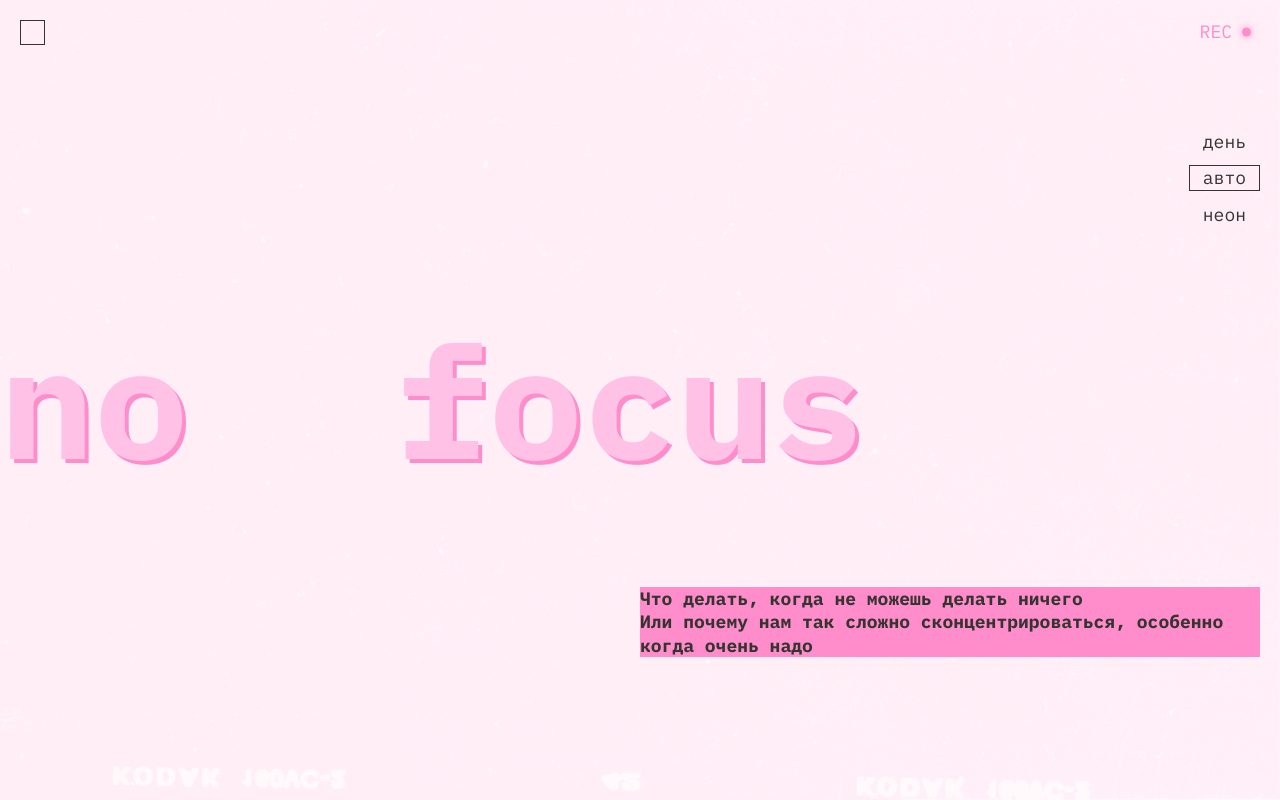
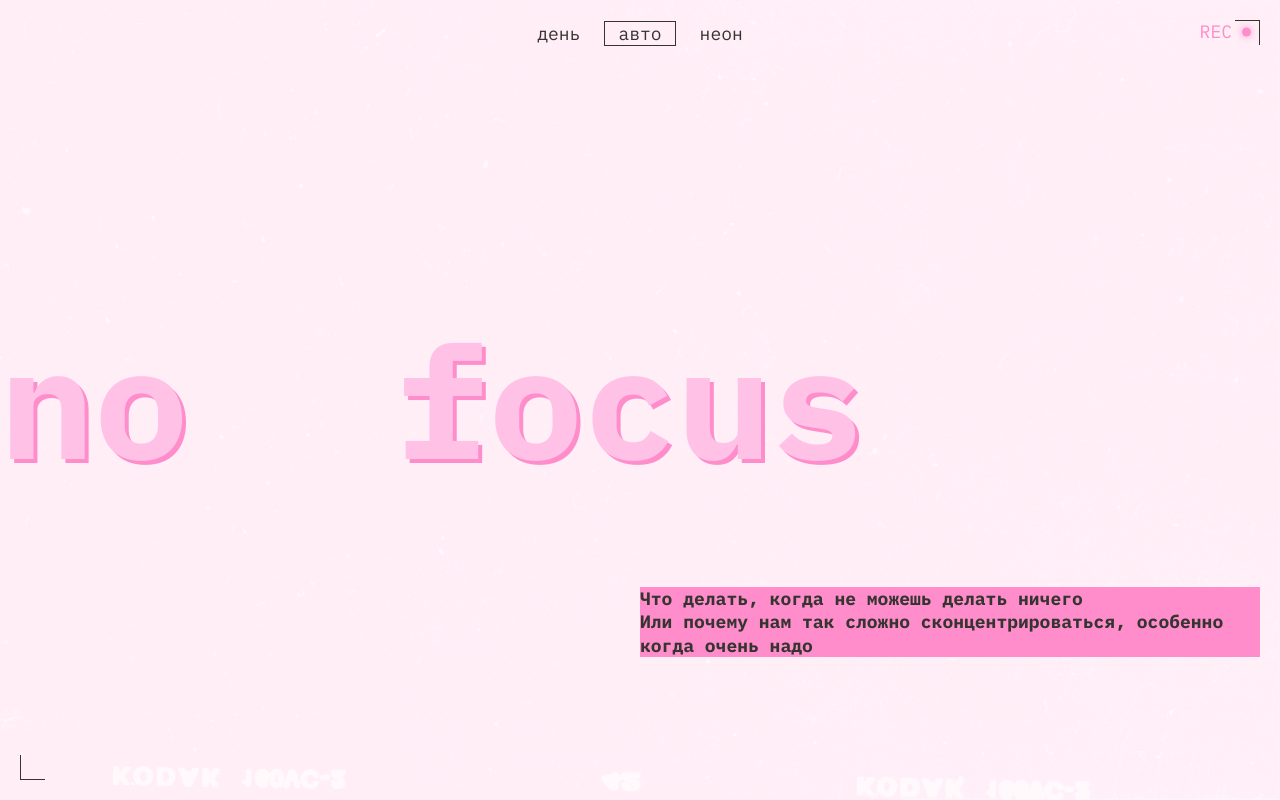
Before and after one commit to YBHPG/slozhno-sosredotochitsya, a plain HTML site: page index.html in a window 1280 px wide. Shown: the top 800 px of the page. Drawn offline with Linux system fonts and the light colour scheme.

Commit message:
CSS changes
recrted, naming

```diff
--- a/index.html
+++ b/index.html
@@ -22,7 +22,7 @@
     <div class="container horizontal-padding full-height">
       <div class="header-grid rected header__content full-height">
         <span class="header__rec" aria-hidden="true">rec</span>
-        <div class="header-section1">
+        <div class="header-section__buttons">
           <nav class="header__theme-menu">
             <ul class="header__theme-menu-list">
               <li class="header__theme-menu-item">
@@ -45,12 +45,13 @@
             </ul>
           </nav>
         </div>
-        <h1 class="no-focus-grid header-section2">
+        <h1 class="no-focus-grid header-section__no-focus">
           <span class="header__title">no</span>
           <span class="header__title">focus</span>
         </h1>
-        <div class="content-grid header-section3">
-          <p class="title-decor header-section3__desc">Что делать, когда не можешь делать ничего<br>Или почему нам так
+        <div class="content-grid header-section__text">
+          <p class="title-decor header-section__text__title">Что делать, когда не можешь делать ничего<br>Или почему нам
+            так
             сложно сконцентрироваться, особенно когда очень надо</p>
         </div>
       </div>
--- a/styles/style.css
+++ b/styles/style.css
@@ -62,31 +62,30 @@
 
 .rected::before,
 .rected::after {
-  top: 0;
-  right: 0;
   position: absolute;
   z-index: -1;
   content: "";
-  height: 25px;
-  width: 25px;
-  top: 0;
-  /* Выравнивание по вертикальной оси */
-  left: 0;
-  /* Выравнивание по горизонтальной оси */
 }
 
 .rected::before {
-  top: 0;
-  right: 0;
-  border-top: 1px solid var(--title-color-secondary);
-  border-right: 1px solid var(--title-color-secondary);
+  position: absolute;
+  border-top: 1px var(--title-color-secondary) solid;
+  border-right: 1px var(--title-color-secondary) solid;
+  inline-size: 25px;
+  block-size: 25px;
+  inset-inline-end: 0px;
+  inset-block-start: 0px;
 }
 
 .rected::after {
-  left: 0;
-  bottom: 0;
-  border-left: 1px solid var(--title-color-secondary);
-  border-bottom: 1px solid var(--title-color-secondary);
+  content: "";
+  position: absolute;
+  border-bottom: 1px var(--title-color-secondary) solid;
+  border-left: 1px var(--title-color-secondary) solid;
+  inline-size: 25px;
+  block-size: 25px;
+  inset-inline-start: 0px;
+  inset-block-end: 0px;
 }
 
 header {
@@ -99,22 +98,22 @@ header {
   z-index: 2;
 }
 
-.header-section1 {
+.header-section__buttons {
   display: flex;
   flex-direction: column;
   align-items: flex-end;
   justify-content: center;
 }
 
-.header-section2 {
+.header-section__no-focus {
   align-self: center;
 }
 
-.header-section3 {
+.header-section__text {
   align-self: center;
 }
 
-.header-section3__desc {
+.header-section__text__title {
   grid-column: 1/7;
 }
 
@@ -286,11 +285,11 @@ header {
     font-size: clamp(7.5rem, 0.5625rem + 14.4531vw, 9.8125rem);
   }
 
-  .header-section2 {
+  .header-section__no-focus {
     margin-left: calc(-1 * var(--paddingMD));
   }
 
-  .header-section3__desc {
+  .header-section__text__title {
     grid-column: 4/7;
     min-width: 364px;
   }
@@ -363,6 +362,16 @@ header {
 
 @media (min-width: 1024px) {
 
+  .header-section__buttons {
+    flex-direction: row;
+    align-items: flex-start;
+    padding-top: 0px;
+  }
+
+  .header__theme-menu-list {
+    flex-direction: row;
+  }
+
   .content-grid.what__content,
   .content-grid.what__list {
     column-gap: 20px;
@@ -402,15 +411,15 @@ header {
     column-gap: 20px;
   }
 
-  .header-section2 {
+  .header-section__no-focus {
     margin-left: calc(-1 * var(--paddingMD));
   }
 
-  .header-section3 {
+  .header-section__text {
     column-gap: 0px;
   }
 
-  .header-section3__desc {
+  .header-section__text__title {
     grid-column: 4/7;
     min-width: 364px;
   }
```
